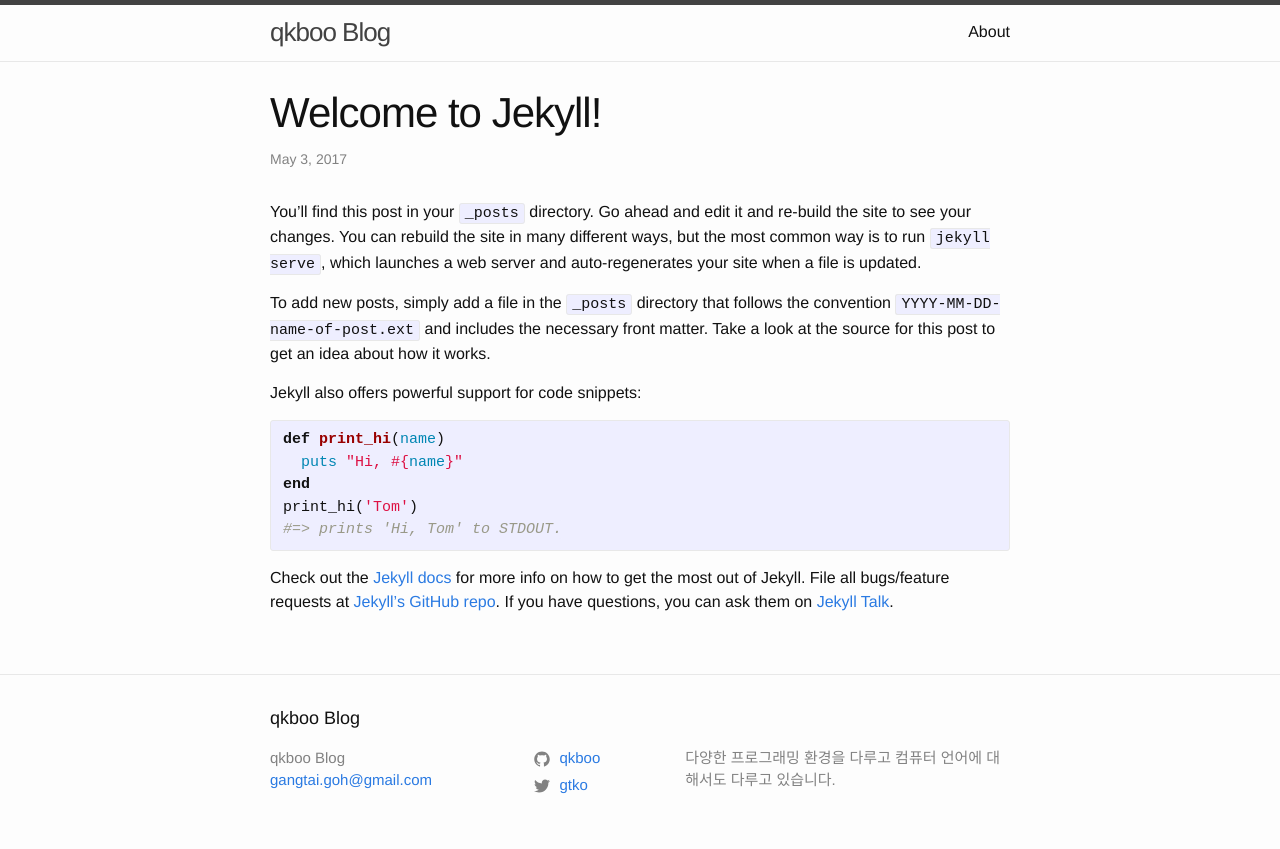
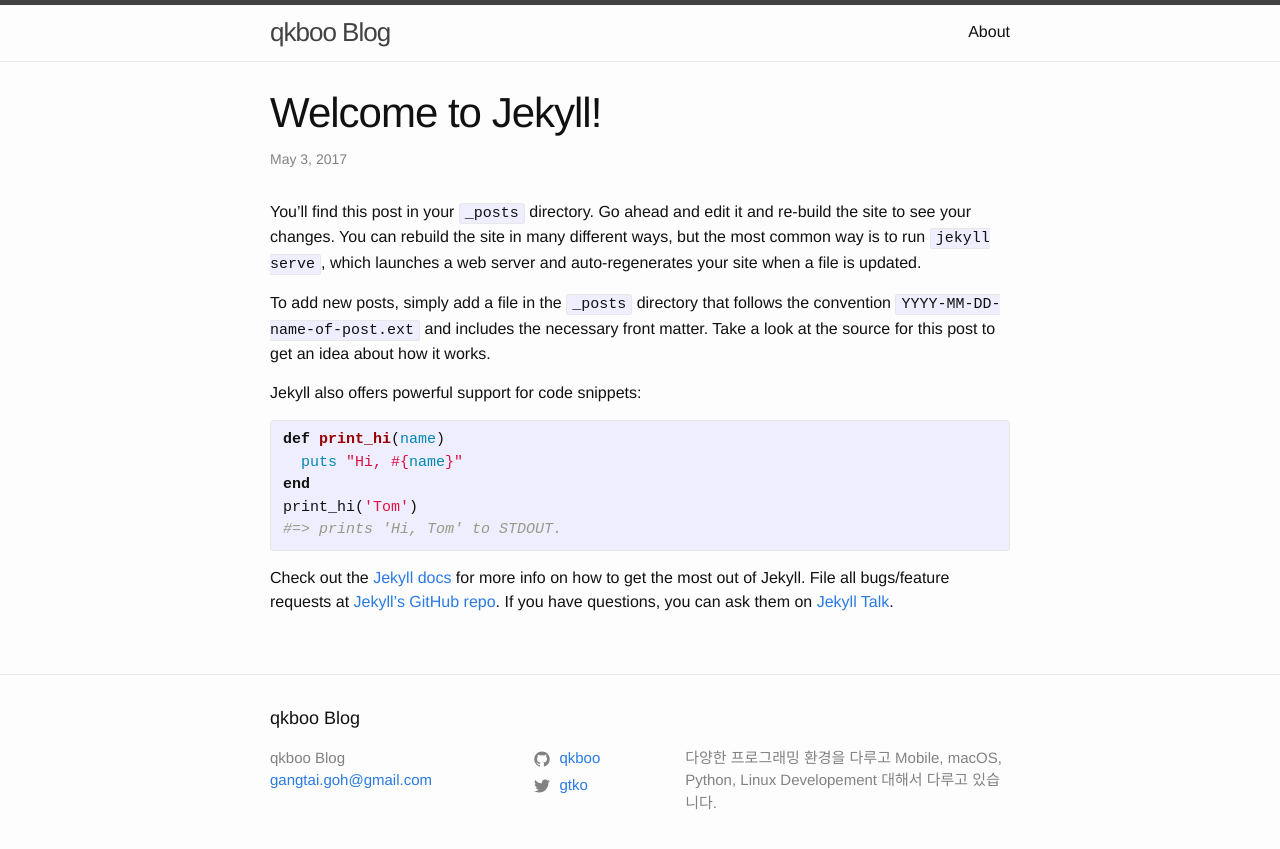
Before and after one commit to webhacking/qkboo.github.io, a Jekyll site: the page built from _posts/2017-05-03-welcome-to-jekyll.markdown, in a window 1280 px wide. Shown: the top 849 px of the page. Built offline with Jekyll 4.4.1, drawn with Linux system fonts in a browser that asks for light colours; comment, search, counter and statistics services are not loaded.

```diff
--- a/_config.yml
+++ b/_config.yml
@@ -16,7 +16,7 @@
 title: qkboo Blog
 email: gangtai.goh@gmail.com
 description: > # this means to ignore newlines until "baseurl:"
-  다양한 프로그래밍 환경을 다루고 컴퓨터 언어에 대해서도 다루고 있습니다.
+  다양한 프로그래밍 환경을 다루고 Mobile, macOS, Python, Linux Developement 대해서 다루고 있습니다.
 baseurl: "" # the subpath of your site, e.g. /blog
 url: "https://qkboo.github.io" # the base hostname & protocol for your site, e.g. http://example.com
 twitter_username: gtko
--- a/_layouts/post.html
+++ b/_layouts/post.html
@@ -15,7 +15,7 @@ comments: true
         • <span itemprop="author" itemscope itemtype="http://schema.org/Person"><span itemprop="name">{{ page.author }}</span></span>
       {% endif %}
       {% if page.comments %}
-       • <a href="https://qkboo.github.io{{ page.url }}#disqus_thread">Comments</a>
+       • <a href="{{ site.url }}{{ page.url }}#disqus_thread">Comments</a>
       {% endif %}
     </p>
   </header>
```
